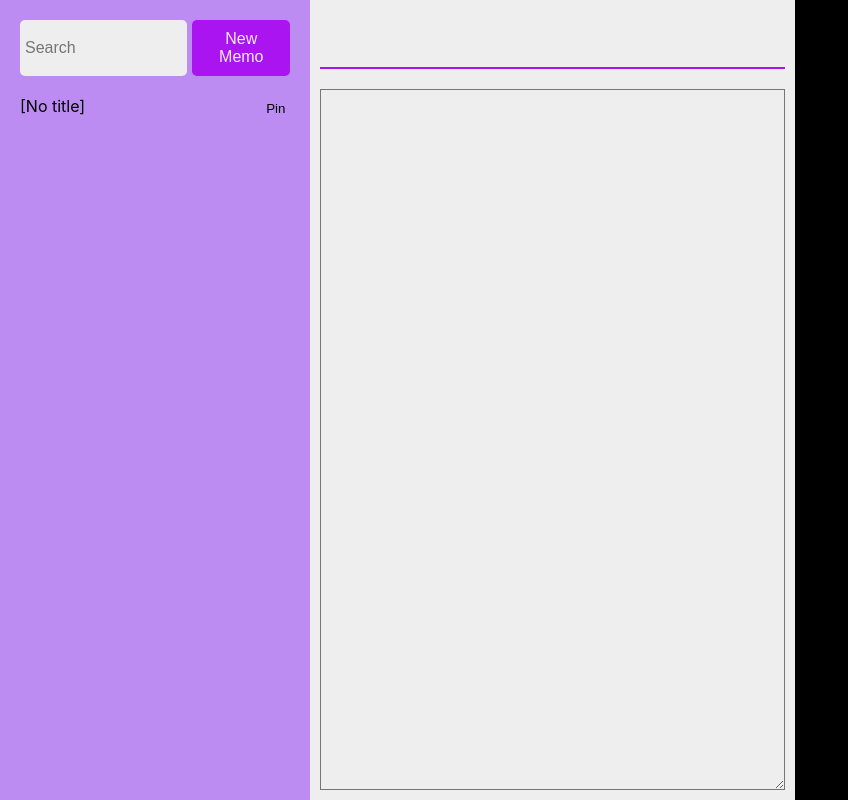
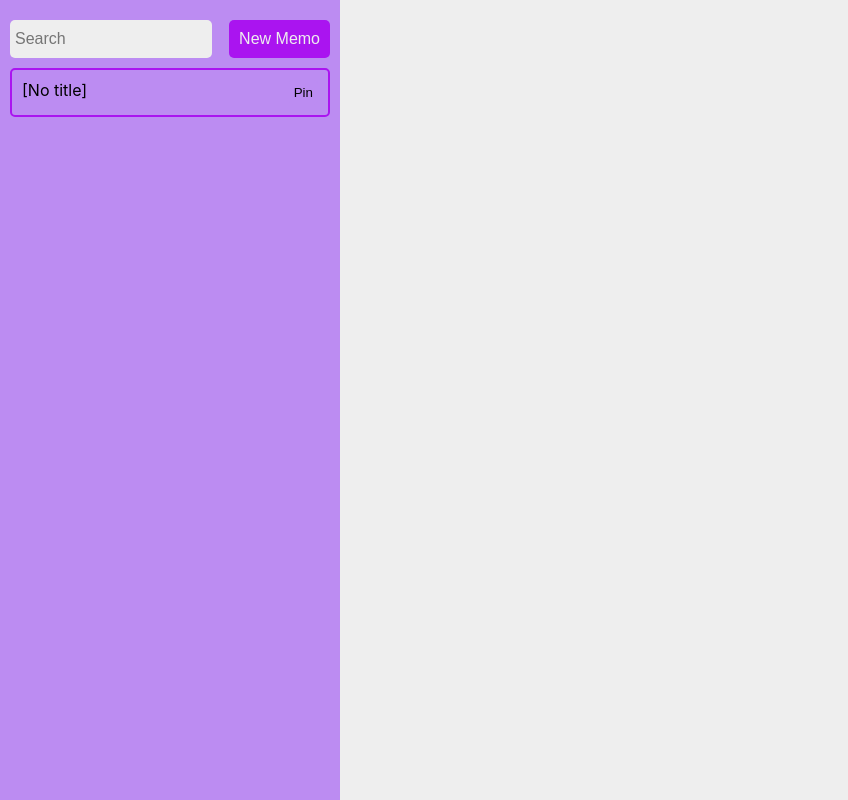
Before and after one commit to ManuelDiLena/memo-pad, a React (Create React App) app: page / in a window 1280 px wide. Both pictures are taken after a click on the button "New Memo". Shown: the whole page, without its empty margins (0-848 px from the left). Built offline with nearby package versions, Linux system fonts and the light colour scheme; the HTML template or start-up script is replaced by a standard one.

Commit message:
Show memos in editor

```diff
--- a/src/App.css
+++ b/src/App.css
@@ -37,10 +37,13 @@
   display: flex;
   justify-content: space-between;
   cursor: pointer;
+  border: 2px solid #AA14F0;
+  border-radius: 5px;
+  margin-bottom: 5px;
 }
 
 .menu {
-  padding: 10px;
+  padding: 10px 0;
   text-align: right;
   display: flex;
   justify-content: space-between;
@@ -74,9 +77,11 @@
   background-color: #946ebe;
 }
 
-.activeNote {
+.activeMemo {
   background-color: #EEEEEE;
   color: #000000;
+  border-radius: 5px;
+  border: none;
 }
 
 .editor-textarea {
--- a/src/App.js
+++ b/src/App.js
@@ -10,6 +10,8 @@ import { v4 as uuidv4 } from 'uuid';
 
 function App() {
   const [items, setItems] = useState([]);
+  const [copyItems, setCopyItems] = useState([]);
+  const [actualIndex, setActualIndex] = useState(-1);
 
   // Function to generate a new memo
   function handleNew() {
@@ -24,6 +26,25 @@ function App() {
     setItems([...items, memo])
   }
 
+  function handlePinned() {}
+
+  // Function to select a memo from the left panel
+  function handleSelectMemo(item, e) {
+    if (e.target.classList.contains('memo')) return
+    const index = items.findIndex(x => x === item)
+    setActualIndex(index)
+  }
+
+  // Function to display a selected memo in the editor
+  function renderEditorUI() {
+    return (
+      <>
+        <Editor item={items[actualIndex]} />
+        <Preview text={items[actualIndex].text} />
+      </>
+    )
+  }
+
   return (
     <div className='App container'>
       <Panel>
@@ -31,14 +52,22 @@ function App() {
         <List>
           {
             items.map((item, i) => {
-              return <Memo key={item.id} item={item} />
+              return <Memo
+                key={item.id}
+                actualIndex={actualIndex}
+                item={item}
+                index={i}
+                onHandlePinned={handlePinned}
+                onHandleSelectMemo={handleSelectMemo}
+              />
             })
           }
         </List>
       </Panel>
       <>
-        <Editor />
-        <Preview />
+        {
+          (actualIndex >= 0) ? renderEditorUI() : ''
+        }
       </>
     </div>
   );
--- a/src/components/Editor.jsx
+++ b/src/components/Editor.jsx
@@ -4,10 +4,10 @@ export default function Editor({ item }) {
   return (
     <div className='editor'>
       <div>
-        <input className='title' />
+        <input className='title' value={item.value} />
       </div>
       <div className='editor-textarea'>
-        <textarea className='content'></textarea>
+        <textarea className='content' value={item.text}></textarea>
       </div>
     </div>
   );
--- a/src/components/Memo.jsx
+++ b/src/components/Memo.jsx
@@ -1,15 +1,24 @@
 import React from 'react';
 
-export default function Memo({ item }) {
+export default function Memo({ item, onHandlePinned, onHandleSelectMemo, index, actualIndex }) {
+
+  function handlePinned(otem, index) {
+    onHandlePinned(item, index)
+  }
+
+  function handleClick(item, e) {
+    onHandleSelectMemo(item, e)
+  }
+
   return (
-    <div key={item.id} className='memo'>
+    <div key={item.id} className={(index === actualIndex) ? 'memo activeMemo' : 'memo'} onClick={(e) => handleClick(item, e)}>
       <div>
         {
           item.title === '' ? '[No title]' : item.title.substring(0,20)
         }
       </div>
       <div>
-        <button className='pinBtn'>
+        <button className='pinBtn' onClick={() => handlePinned(item, index)}>
           {item.pinned ? 'Pinned' : 'Pin'}
         </button>
       </div>
```
